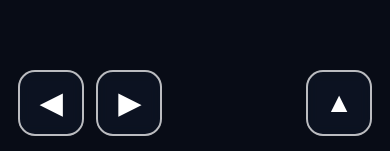
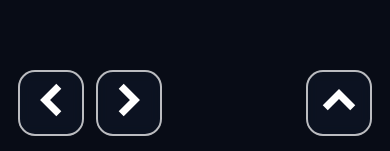
Before and after one commit to fernand0martins/side-scrolling-life, a website: page index.html in a window 390 px wide. Shown: the part 690-841 px from the top of the page. Drawn offline with Linux system fonts and the light colour scheme.

Commit message:
Use image assets for mobile controls

```diff
--- a/index.html
+++ b/index.html
@@ -26,8 +26,13 @@
  <div id="fatal" role="alert">The game could not start. Reload the page or check the browser console.</div>
 </div>
 <div id="tips">Move A/D or arrows · Double jump W/Up/Space · Shift accelerates faster · 1–9 teleport · R restarts</div>
-<div class="pad left"><button data-key="left">◀</button><button data-key="right">▶</button></div>
-<div class="pad right"><button data-key="jump">▲</button></div>
+<div class="pad left">
+ <button data-key="left" aria-label="Move left"><img src="icons/left.svg" alt="" draggable="false"></button>
+ <button data-key="right" aria-label="Move right"><img src="icons/right.svg" alt="" draggable="false"></button>
+</div>
+<div class="pad right">
+ <button data-key="jump" aria-label="Jump"><img src="icons/jump.svg" alt="" draggable="false"></button>
+</div>
 <script>
 window.__SIDE_SCROLLING_LIFE_BOOTED__=false;
 window.addEventListener('error',event=>{
```
